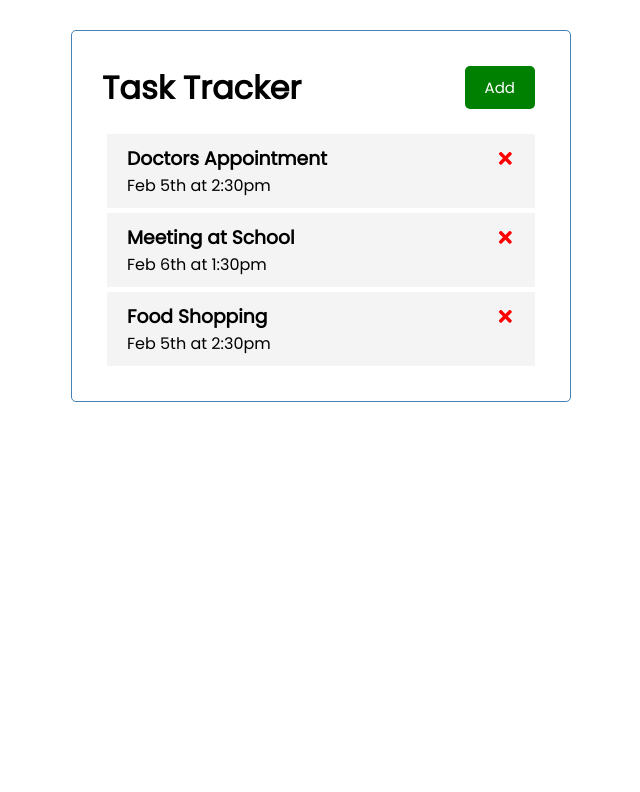
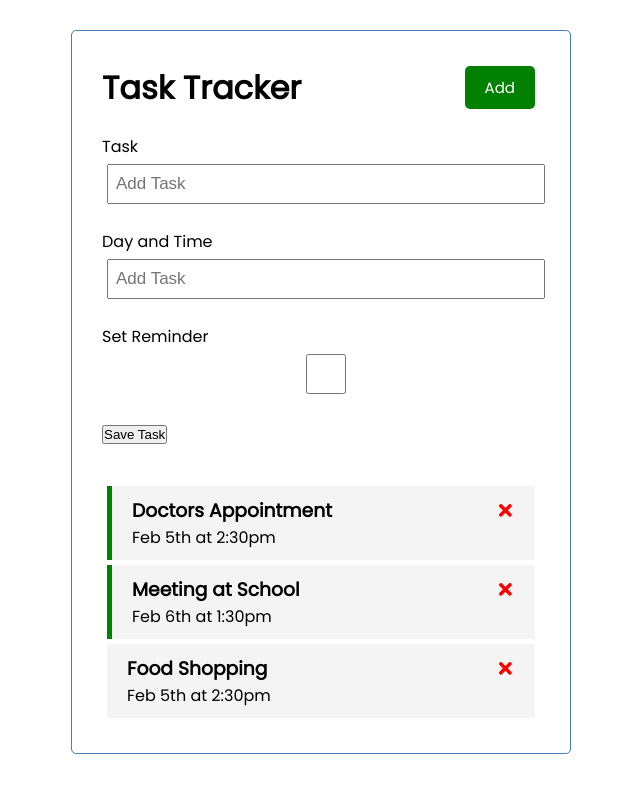
Before and after one commit to adammccormack/practice-react-app, a React (Create React App) app: page / in a window 1280 px wide. Shown: the top 792 px of the page, without its empty margins (319-959 px from the left). Built offline with nearby package versions, Linux system fonts and the light colour scheme.

Commit message:
added AddForm

```diff
--- a/src/App.js
+++ b/src/App.js
@@ -1,6 +1,7 @@
 import { useState } from 'react'
 import Header from "./components/Header";
 import Tasks from "./components/Tasks";
+import AddTask from "./components/AddTask"
 
 function App() {
   const [tasks, setTasks] = useState([
@@ -35,6 +36,7 @@
   return (
     <div className="container">
       <Header />
+      <AddTask />
       {tasks.length > 0 ? <Tasks tasks={tasks} onDelete={deleteTask} onToggle={toggleReminder}/>
        : 'No Tasks Left'}
     </div>
--- /dev/null
+++ b/src/components/AddTask.js
@@ -0,0 +1,22 @@
+const AddTask = () => {
+  return (
+    <form className='add-form'>
+         <div className='form-control'>
+            <label>Task</label>
+            <input type='text' placeholder='Add Task' />
+         </div>
+         <div className='form-control'>
+            <label>Day and Time</label>
+            <input type='text' placeholder='Add Task' />
+         </div>
+         <div className='form-control'>
+            <label>Set Reminder</label>
+            <input type='checkbox' />
+         </div>
+
+         <input type='submit' value='Save Task' />
+    </form>
+  )
+}
+
+export default AddTask
--- a/src/components/Task.js
+++ b/src/components/Task.js
@@ -2,7 +2,7 @@
 
 const Task = ( {task, onDelete, onToggle} ) => {
   return (
-    <div className='task' onDoubleClick={() => onToggle(task.id)}>
+    <div className={`task ${task.reminder ? 'reminder' : ''}`} onDoubleClick={() => onToggle(task.id)}>
         <h3>
             {task.text} <FaTimes style={{ color: 'red', cursor: 'pointer' }} onClick={() => onDelete(task.id)}/>
         </h3>
```
